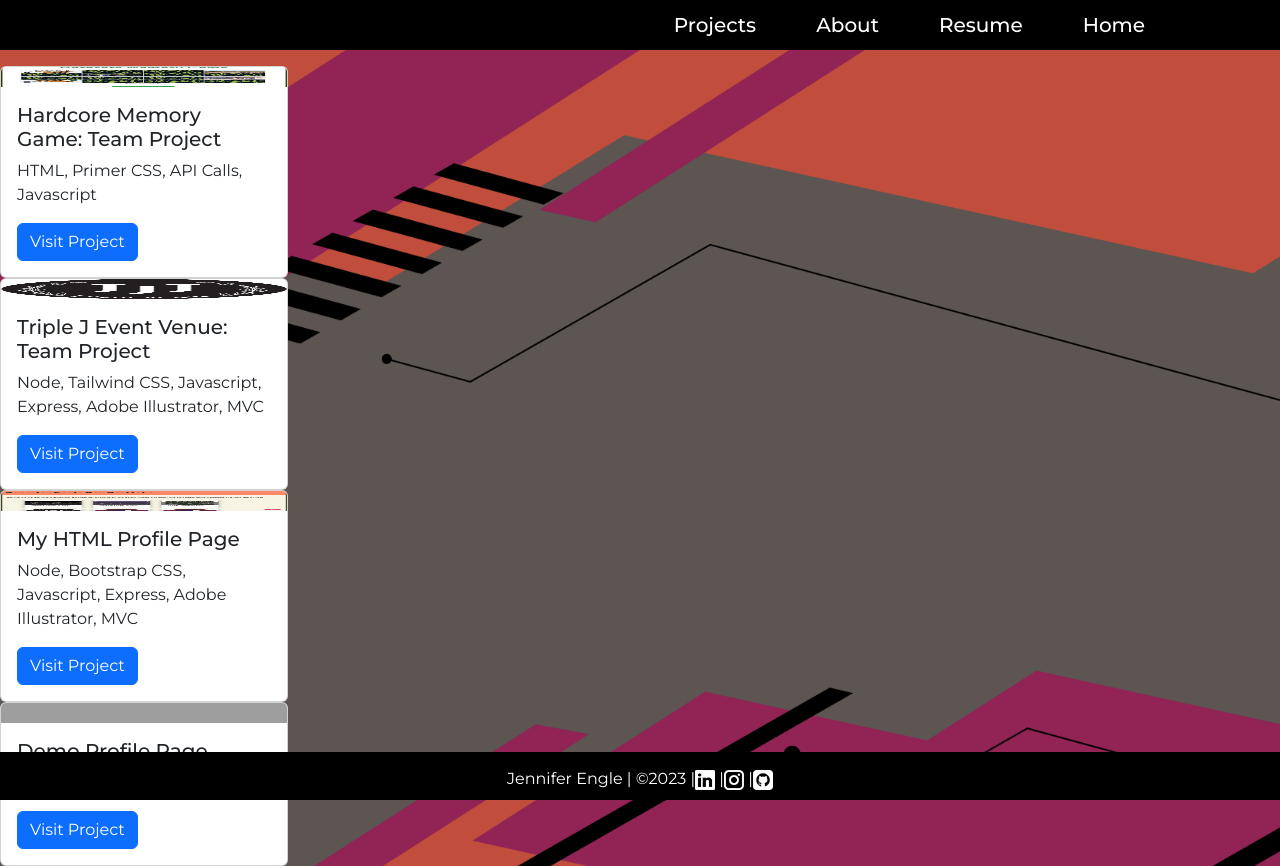
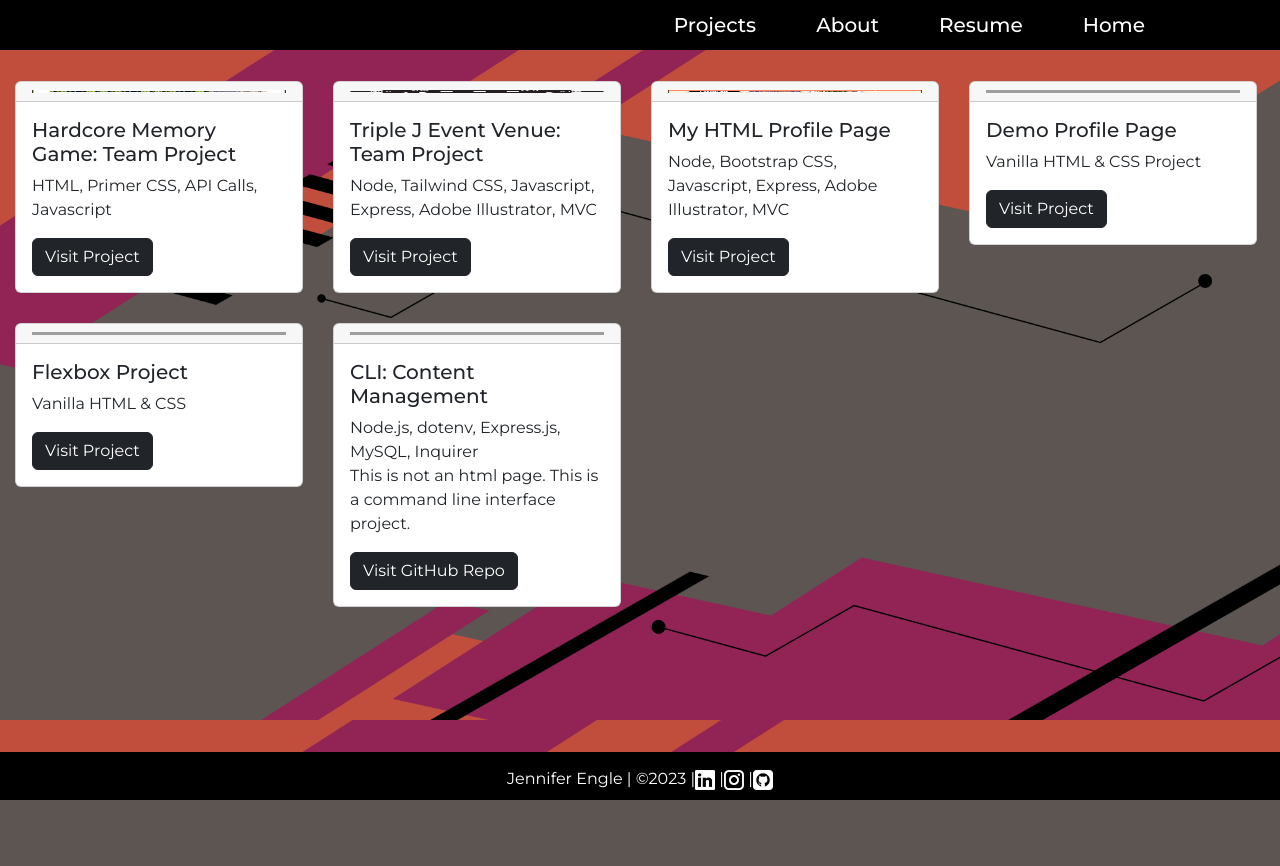
Before and after one commit to jengle-dev/Personal-React-Portfolio, a React (Create React App) app in the folder portfolio/: page / in a window 1280 px wide. Both pictures are taken after a click on the item "Projects". After the commit the page ends 800 px from the top, so only its background shows below. Built offline with nearby package versions, Linux system fonts and the light colour scheme; grey boxes are pictures that could not be loaded.

Commit message:
added details to Projects and additional cards, still having issues with images viewing at the top of the cards.

```diff
--- a/portfolio/src/components/ProjectCard.js
+++ b/portfolio/src/components/ProjectCard.js
@@ -11,50 +11,86 @@ import profileSnip from "../assets/HTML-Profile-Snip.png"
 const ProjectCard = () => {
     return (
         <div>
+            <div className='projectCard'>
                 {/* Hardcore Memory Game Team Project */}
                 <Card style={{ width: '18rem' }}>
-                <Card.Img variant="top" src={ game } alt="Game Snippet" />
+                    <Card.Img variant="top" className='card-header' src={game} alt="Game Snippet" />
                     <Card.Body>
                         <Card.Title>Hardcore Memory Game: Team Project</Card.Title>
                         <Card.Text>
                             HTML, Primer CSS, API Calls, Javascript
                         </Card.Text>
-                    <Button variant="primary" href="https://jengle-dev.github.io/Hardcore-Memory-Game-2023/" target='_blank'>Visit Project</Button>
+                        <Button className='btn btn-dark' variant="primary" href="https://jengle-dev.github.io/Hardcore-Memory-Game-2023/" target='_blank'>Visit Project</Button>
                     </Card.Body>
                 </Card>
+            </div>
             {/* Triple J Team Project */}
+            <div className='projectCard'>
                 <Card style={{ width: '18rem' }}>
-                <Card.Img variant="top" src={ JJJ } alt="JJJ Logo" />
+                    <Card.Img variant="top" className='card-header' src={JJJ} alt="JJJ Logo" />
                     <Card.Body>
                         <Card.Title>Triple J Event Venue: Team Project</Card.Title>
                         <Card.Text>
                             Node, Tailwind CSS, Javascript, Express, Adobe Illustrator, MVC
                         </Card.Text>
-                    <Button variant="primary" href="https://triple-j-venues.herokuapp.com/" target='_blank'>Visit Project</Button>
+                        <Button className='btn btn-dark' variant="primary" href="https://triple-j-venues.herokuapp.com/" target='_blank'>Visit Project</Button>
                     </Card.Body>
                 </Card>
+            </div>
             {/* HTML Profile Page */}
+            <div className='projectCard'>
                 <Card style={{ width: '18rem' }}>
-                <Card.Img variant="top" src={ profileSnip } alt="Profile Snippet" />
+                    <Card.Img variant="top" className='card-header' src={profileSnip} alt="Profile Snippet" />
                     <Card.Body>
                         <Card.Title>My HTML Profile Page</Card.Title>
                         <Card.Text>
                             Node, Bootstrap CSS, Javascript, Express, Adobe Illustrator, MVC
                         </Card.Text>
-                    <Button variant="primary" href="https://jengle-dev.github.io/Personal-Profile-Page/" target='_blank'>Visit Project</Button>
+                        <Button className='btn btn-dark' variant="primary" href="https://jengle-dev.github.io/Personal-Profile-Page/" target='_blank'>Visit Project</Button>
                     </Card.Body>
                 </Card>
+            </div>
             {/* Demo Site */}
+            <div className='projectCard'>
                 <Card style={{ width: '18rem' }}>
-                <Card.Img variant="top" src="../assets/demosite.png" alt="Old Profile Image" />
+                    <Card.Img variant="top" className='card-header' src="../assets/demosite.png" alt="Old Profile Image" />
                     <Card.Body>
                         <Card.Title>Demo Profile Page</Card.Title>
                         <Card.Text>
                             Vanilla HTML & CSS Project
                         </Card.Text>
-                    <Button variant="primary" href="https://jengle-dev.github.io/Demo-Personal-Profile-HTML-CSS/">Visit Project</Button>
+                        <Button className='btn btn-dark' variant="primary" href="https://jengle-dev.github.io/Demo-Personal-Profile-HTML-CSS/" target='_blank'>Visit Project</Button>
                     </Card.Body>
                 </Card>
+            </div>
+            {/* FlexBox Project */}
+            <div className='projectCard'>
+                <Card style={{ width: '18rem' }}>
+                    <Card.Img variant="top" className='card-header' src="../assets/flexboxcolumn.png" alt="Purple Box with Glow" />
+                    <Card.Body>
+                        <Card.Title>Flexbox Project</Card.Title>
+                        <Card.Text>
+                        Vanilla HTML & CSS
+                        </Card.Text>
+                        <Button className='btn btn-dark' variant="primary" href="https://jengle-dev.github.io/module-2-mini-project-redo/" target='_blank'>Visit Project</Button>
+                    </Card.Body>
+                </Card>
+            </div>
+            {/* CLI Content Management */}
+            <div className='projectCard'>
+                <Card style={{ width: '18rem' }}>
+                    <Card.Img variant="top" className='card-header' src="../assets/CLI-Screenshot.png" alt="Command Line Interface" />
+                    <Card.Body>
+                        <Card.Title>CLI: Content Management</Card.Title>
+                        <Card.Text>
+                            Node.js, dotenv, Express.js, MySQL, Inquirer
+
+                            <p>This is not an html page. This is a command line interface project.</p>
+                        </Card.Text>
+                        <Button className='btn btn-dark' variant="primary" href="https://github.com/jengle-dev/CLI-Content-Management-System" target='_blank'>Visit GitHub Repo</Button>
+                    </Card.Body>
+                </Card>
+            </div>
         </div>
     );
 }
--- a/portfolio/src/index.css
+++ b/portfolio/src/index.css
@@ -98,3 +98,14 @@ div .container {
 .pdf {
   justify-content: center;
 }
+
+.projectCard {
+  display: inline-flex;
+  margin: 15px;
+  height: fit-content;
+}
+
+.card-header img {
+  width: 200px;
+  height: 100px;
+}
```
Also changed, not shown: portfolio/src/assets/CLI-Screenshot.png (added). Lines whose indentation alone changed are shown as unchanged.
